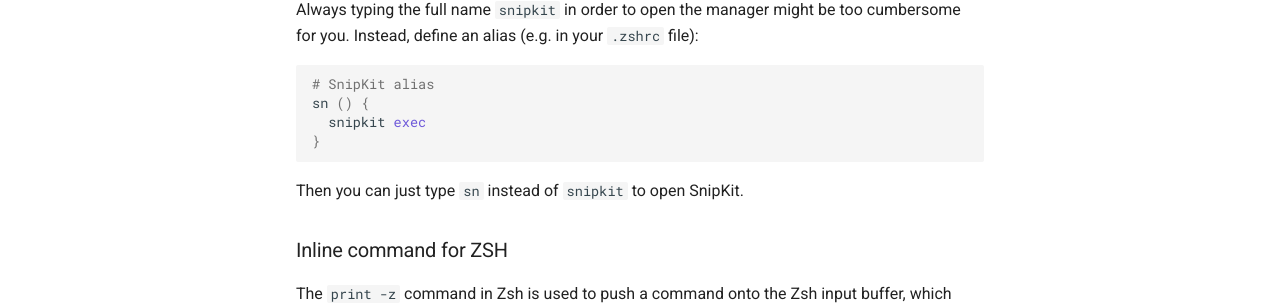
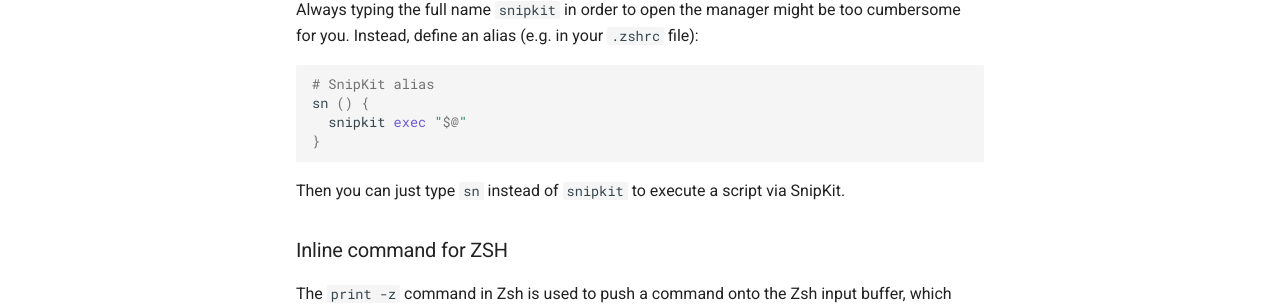
Before and after one commit to lemoony/snipkit, an MkDocs documentation site: the page built from docs/getting-started/power-setup.md, in a window 1280 px wide and 1332 px high. Shown: the part 392-697 px from the top of the window. Built offline with MkDocs 1.6.1 and Material for MkDocs 9.7.7, drawn with Linux system fonts in a browser that asks for light colours; comment, search, counter and statistics services are not loaded; the version menu is left out.

Commit message:
Updated docs - demo.gif + power setup (alias)

````diff
--- a/docs/getting-started/power-setup.md
+++ b/docs/getting-started/power-setup.md
@@ -11,12 +11,11 @@ cumbersome for you. Instead, define an alias (e.g. in your `.zshrc` file):
 ```bash
 # SnipKit alias
 sn () {
-  snipkit exec
+  snipkit exec "$@"
 }
 ```
 
-Then you can just type `sn` instead of `snipkit` to open SnipKit.
-
+Then you can just type `sn` instead of `snipkit` to execute a script via SnipKit.
 
 ### Inline command for ZSH
 
````
Also changed, not shown: docs/images/demo.gif.
